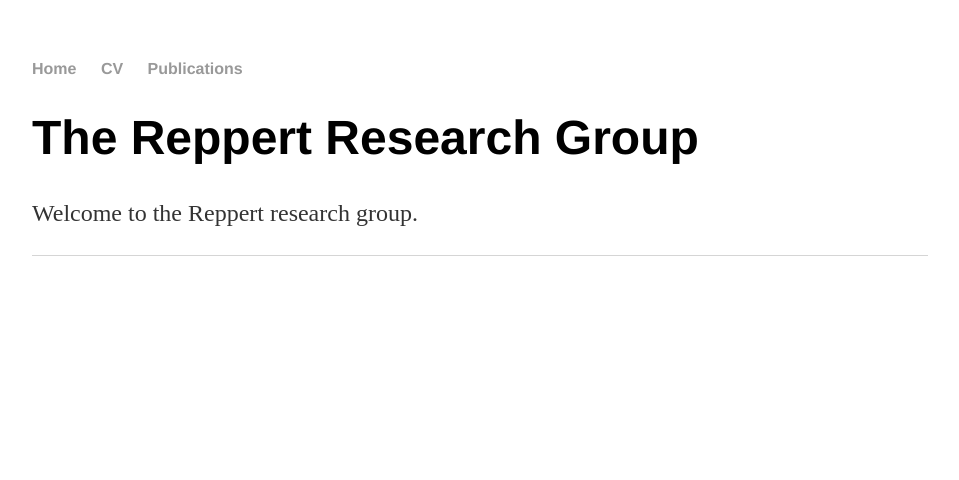
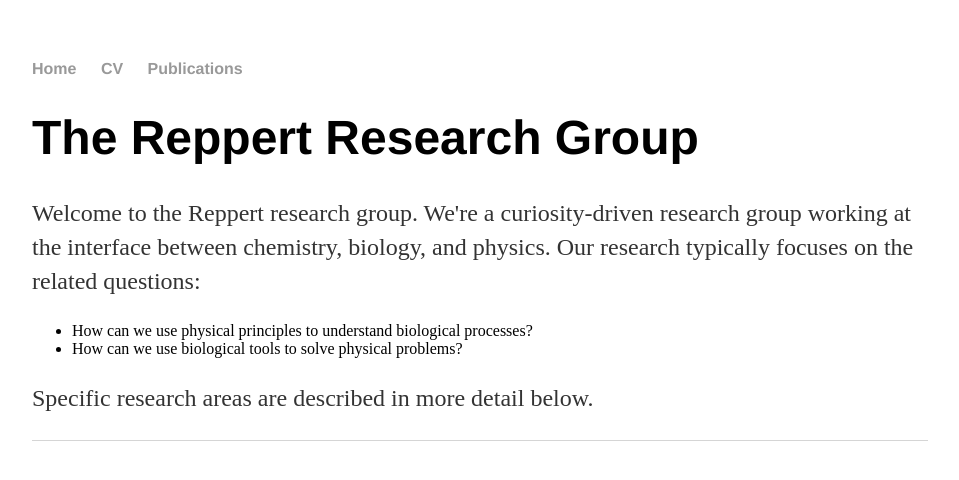
Before and after one commit to mreppert/mreppert.github.io, a Jekyll site: the page built from index.html, in a window 1280 px wide. Shown: the top 480 px of the page, without its empty margins (160-1119 px from the left). Built offline with Jekyll 4.4.1, drawn with Linux system fonts in a browser that asks for light colours.

Commit message:
Update index.html

```diff
--- a/index.html
+++ b/index.html
@@ -4,5 +4,10 @@ title: Reppert Research Group
 ---
 <div class="blurb">
 	<h1>The Reppert Research Group</h1>
-	<p>Welcome to the Reppert research group. </p>
+	<p>Welcome to the Reppert research group. We're a curiosity-driven research group working at the interface between chemistry, biology, and physics. Our research typically focuses on the related questions:</p>
+	<ul>
+		<li>How can we use physical principles to understand biological processes?</li>
+		<li>How can we use biological tools to solve physical problems?</li>
+	</ul>
+    <p>Specific research areas are described in more detail below.</p>
 </div><!-- /.blurb -->
```
